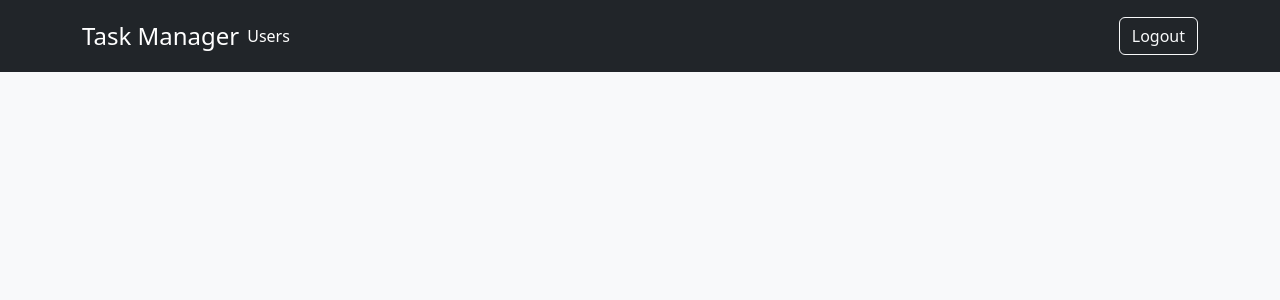
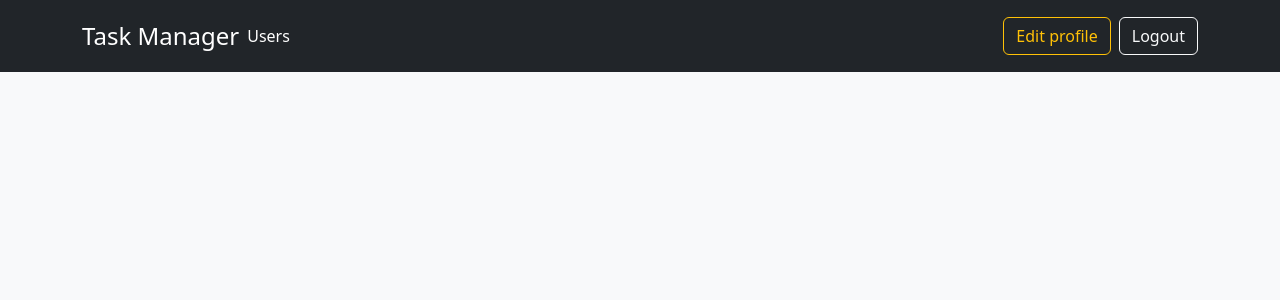
Before and after one commit to rssolgaleo/Task-Manager, a Django app: page / in a window 1280 px wide. Shown: the top 300 px of the page. Run offline with Django 5.2, Linux system fonts and the light colour scheme; the visitor is signed in with stand-in values (Sample User, id 1); some libraries are stand-ins or nearby versions.

Commit message:
feat: add 'Edit profile' link to header and update translation files

```diff
--- a/task_manager/templates/base.html
+++ b/task_manager/templates/base.html
@@ -27,6 +27,9 @@
         </ul>
 
         {% if user.is_authenticated %}
+          <a href="{% url 'user_update' user.pk %}" class="btn btn-outline-warning me-2">
+            {% trans "Edit profile" %}
+          </a>
           <form method="post" action="{% url 'logout' %}" class="d-inline">
             {% csrf_token %}
             <button type="submit" class="btn btn-outline-light">{% trans "Logout" %}</button>
```
Also changed, not shown: locale/ru/LC_MESSAGES/django.po.
